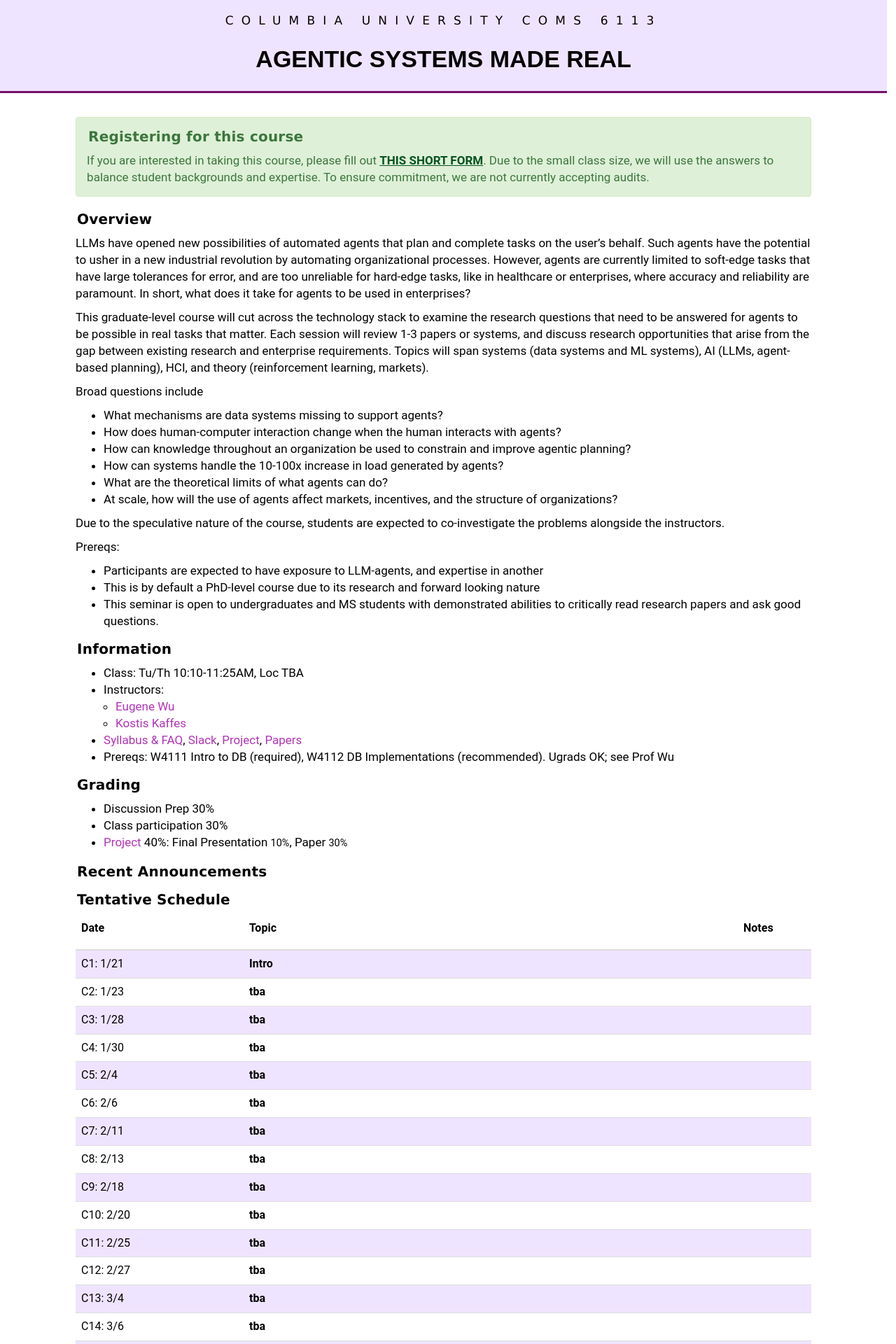
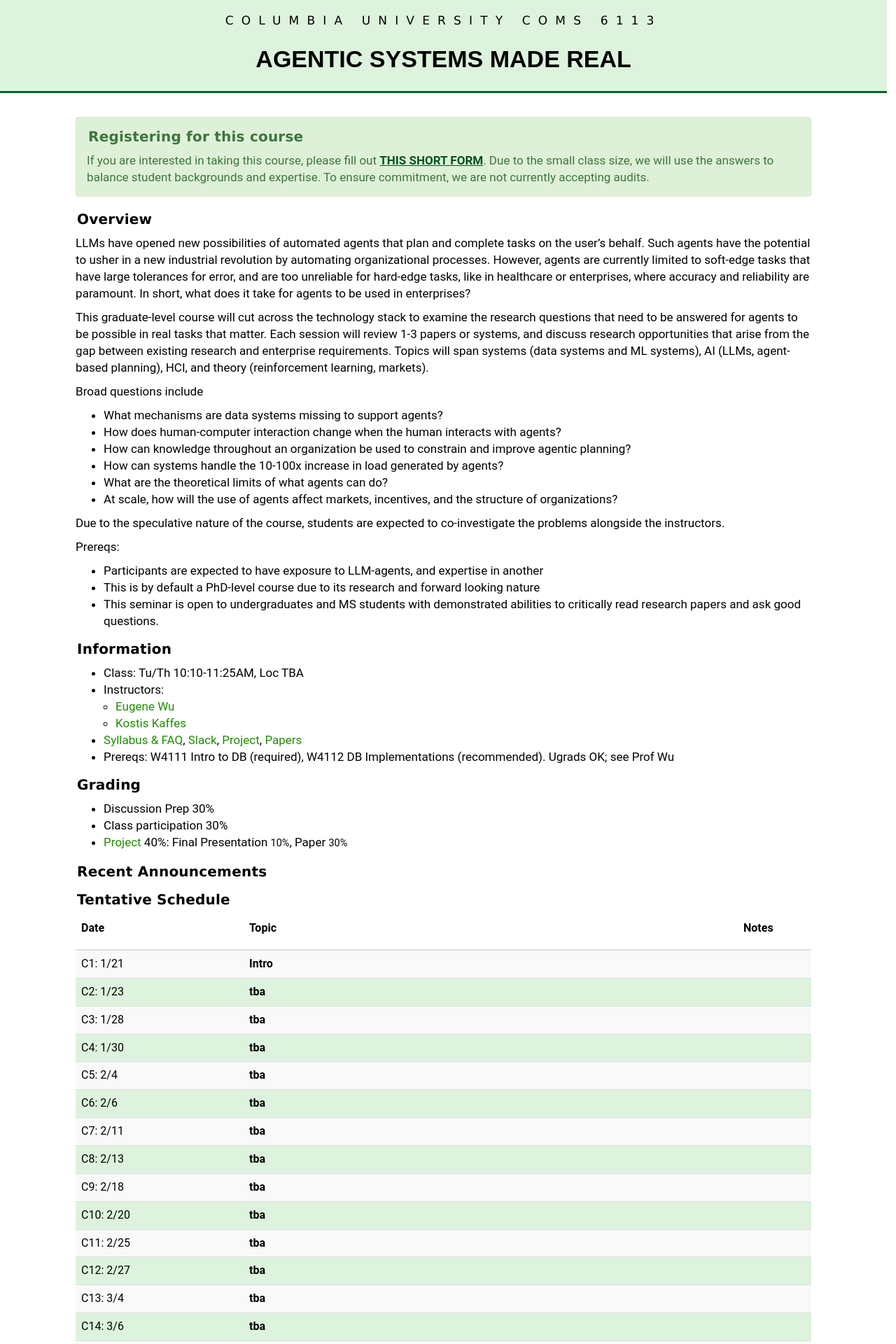
Before and after one commit to w6113/w6113.github.io, a Jekyll site: the page built from index.md, in a window 1280 px wide. Shown: the top 1920 px of the page at 70% size. Built offline with Jekyll 4.4.1, drawn with Linux system fonts in a browser that asks for light colours.

Commit message:
lazy commit msg

```diff
--- a/files/css/style.css
+++ b/files/css/style.css
@@ -17,16 +17,18 @@
   background-color: #e4f9ff;
   background-color: #ffe4fc;
   background-color: #efe4ff;
+  background-color: #ddf3dd;
   color: black;
   padding: 1em 1em 0.25em 1em;
-  border-bottom: 3px solid #2f908c;
   border-bottom: 3px solid #750e6a;
+  border-bottom: 3px solid #0d622b;
 }
 
 
 .footer {
   background-color: #efe4ff;
-  border-top: 3px solid #750e6a;
+  background-color: #ddf3dd;
+  border-top: 3px solid #0d622b;
   font-family: Georgia, "Times New Roman", Times, serif;
   margin-top: 2em;
   padding: 0.75em 1em;
@@ -34,6 +36,15 @@
   font-style: italic;
   text-align: center;
   clear: both;
+}
+
+a {
+  color: #208e02;
+}
+
+
+table tr.colored {
+  background-color: #ddf3dd;
 }
 
 body.coursenotes {
@@ -77,7 +88,7 @@
 }
 
 h1 {
-  color: #113;
+  color: #208e02;
   padding: 0 0 0.1em 0;
   font-size: 35px;
 }
@@ -87,7 +98,7 @@
   margin-top: 0.8em;
   font-size: 30px;
   font-weight: bold;
-  color: #016;
+  color: #208e02;
 }
 
 h3 {
@@ -95,7 +106,7 @@
   margin-top: 0.7em;
   font-size: 25px;
   font-weight: bold;
-  color: #825;
+  color: #208e02;
 }
 
 h4 {
@@ -154,9 +165,6 @@
   clear: both;
 }
 
-a {
-  color: #b133b7;
-}
 
 @media only screen and (max-width: 989px) {
   body, p {
--- a/index.md
+++ b/index.md
@@ -84,7 +84,7 @@
 {% for r in site.data.schedule %}
   {% assign idx = idx | plus: 1  %}
 
-  <tr style="background-color: {{r.color}}; ">
+  <tr class="colored">
     <td class="date">C{{idx}}: {{r.date}}</td>
     <td class="slug">
       {% if r.link %}
```
